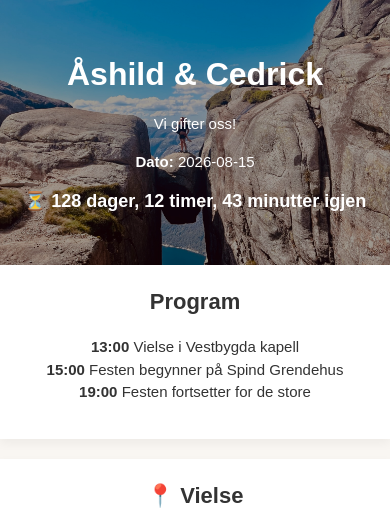
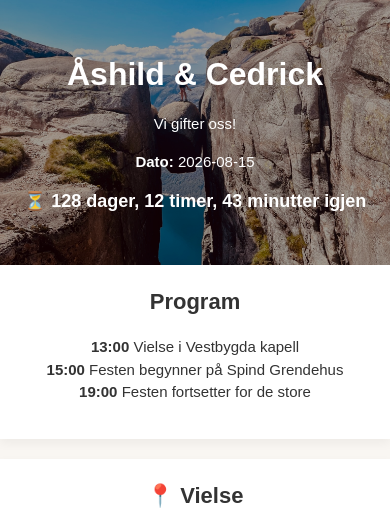
Before and after one commit to casyvertsen-hue/casyvertsen-hue.github.io, a plain HTML site: page index.html in a window 390 px wide. Shown: the top 518 px of the page. Drawn offline with Linux system fonts and the light colour scheme.

Commit message:
Update index.html

```diff
--- a/index.html
+++ b/index.html
@@ -31,7 +31,9 @@
 
     header {
       position: relative;
-      background: url('Kjerag2.JPEG') center 50% / cover no-repeat;
+      background: url('Kjerag2.JPEG') no-repeat;
+      background-size: cover;
+      background-position: center 30%; /* PC */
       padding: clamp(50px, 12vw, 120px) 20px;
       color: white;
       overflow: hidden;
@@ -125,6 +127,9 @@
     }
 
     @media (max-width: 700px) {
+      header {
+        background-position: center 70%; /* MOBIL */
+      }
       section {
         padding: 0;
         max-width: 100%;
```
